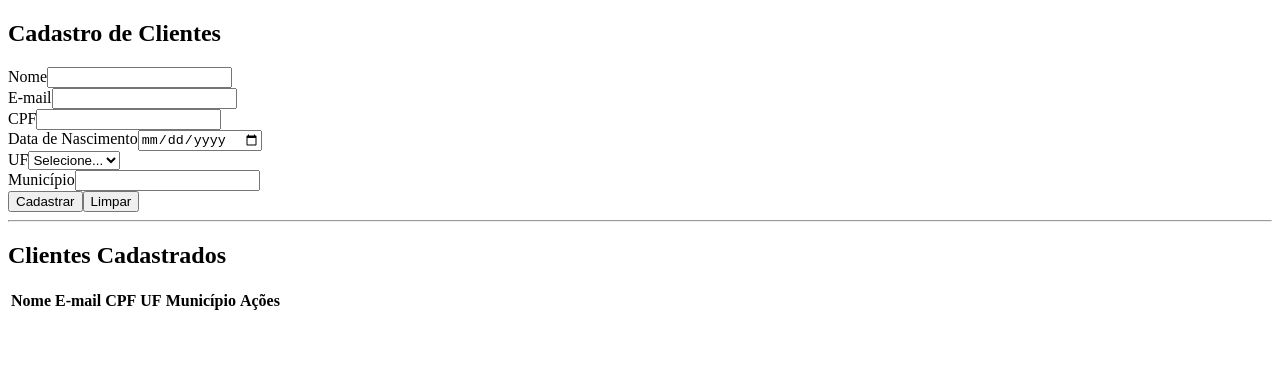
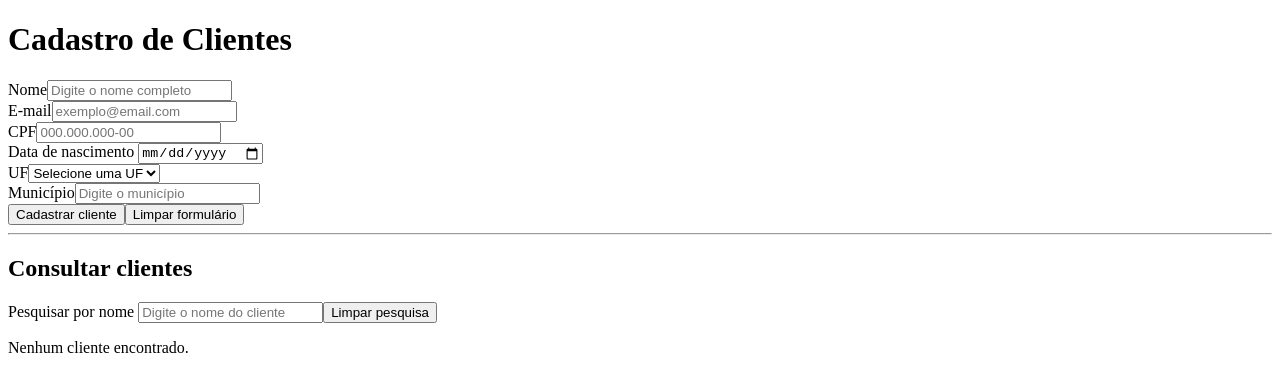
Before and after one commit to eloisazsenai/projeto-cadastro-clientes, an Angular app: page / in a window 1280 px wide. Shown: the top 392 px of the page. Built offline with nearby package versions, Linux system fonts and the light colour scheme.

Commit message:
feat: pesquisar cadastros

```diff
--- a/src/app/components/cadastro-cliente/cadastro-cliente.component.html
+++ b/src/app/components/cadastro-cliente/cadastro-cliente.component.html
@@ -1,86 +1,164 @@
 <div class="container">
 
-  <h2>Cadastro de Clientes</h2>
+  <h1>Cadastro de Clientes</h1>
 
-  <form [formGroup]="formularioCliente">
+  <form
+    [formGroup]="formularioCliente"
+    class="formulario"
+  >
 
-    <div>
-      <label>Nome</label>
-      <input type="text" formControlName="nome">
+    <div class="campo">
+      <label for="nome">Nome</label>
 
-      @if (formularioCliente.get('nome')?.invalid &&
-      formularioCliente.get('nome')?.touched) {
-        <small>Nome obrigatório.</small>
+      <input
+        id="nome"
+        type="text"
+        formControlName="nome"
+        placeholder="Digite o nome completo"
+      >
+
+      @if (
+        formularioCliente.get('nome')?.invalid &&
+        formularioCliente.get('nome')?.touched
+      ) {
+        <small class="erro">
+          O nome é obrigatório e deve ter pelo menos 3 caracteres.
+        </small>
       }
     </div>
 
-    <div>
-      <label>E-mail</label>
-      <input type="email" formControlName="email">
+    <div class="campo">
+      <label for="email">E-mail</label>
 
-      @if (formularioCliente.get('email')?.invalid &&
-      formularioCliente.get('email')?.touched) {
-        <small>E-mail inválido.</small>
+      <input
+        id="email"
+        type="email"
+        formControlName="email"
+        placeholder="exemplo@email.com"
+      >
+
+      @if (
+        formularioCliente.get('email')?.invalid &&
+        formularioCliente.get('email')?.touched
+      ) {
+        <small class="erro">
+          Digite um e-mail válido.
+        </small>
       }
     </div>
 
-    <div>
-      <label>CPF</label>
-      <input type="text" formControlName="cpf">
+    <div class="campo">
+      <label for="cpf">CPF</label>
+
+      <input
+        id="cpf"
+        type="text"
+        formControlName="cpf"
+        placeholder="000.000.000-00"
+      >
+
+      @if (
+        formularioCliente.get('cpf')?.invalid &&
+        formularioCliente.get('cpf')?.touched
+      ) {
+        <small class="erro">
+          O CPF é obrigatório.
+        </small>
+      }
     </div>
 
-    <div>
-      <label>Data de Nascimento</label>
-      <input type="date" formControlName="dataNascimento">
+    <div class="campo">
+      <label for="dataNascimento">
+        Data de nascimento
+      </label>
+
+      <input
+        id="dataNascimento"
+        type="date"
+        formControlName="dataNascimento"
+      >
+
+      @if (
+        formularioCliente.get('dataNascimento')?.invalid &&
+        formularioCliente.get('dataNascimento')?.touched
+      ) {
+        <small class="erro">
+          A data de nascimento é obrigatória.
+        </small>
+      }
     </div>
 
-    <div>
-      <label>UF</label>
+    <div class="campo">
+      <label for="uf">UF</label>
 
-      <select formControlName="uf">
-        <option value="">Selecione...</option>
+      <select
+        id="uf"
+        formControlName="uf"
+      >
+        <option value="">
+          Selecione uma UF
+        </option>
 
         @for (uf of ufs; track uf) {
-          <option [value]="uf">{{ uf }}</option>
+          <option [value]="uf">
+            {{ uf }}
+          </option>
         }
       </select>
+
+      @if (
+        formularioCliente.get('uf')?.invalid &&
+        formularioCliente.get('uf')?.touched
+      ) {
+        <small class="erro">
+          Selecione uma UF.
+        </small>
+      }
     </div>
 
-    <div>
-      <label>Município</label>
-      <input type="text" formControlName="municipio">
+    <div class="campo">
+      <label for="municipio">Município</label>
+
+      <input
+        id="municipio"
+        type="text"
+        formControlName="municipio"
+        placeholder="Digite o município"
+      >
+
+      @if (
+        formularioCliente.get('municipio')?.invalid &&
+        formularioCliente.get('municipio')?.touched
+      ) {
+        <small class="erro">
+          O município é obrigatório.
+        </small>
+      }
     </div>
 
-    <div>
+    <div class="botoes">
 
       @if (clienteEditandoId === null) {
-
         <button
           type="button"
-          (click)="cadastrarCliente()">
-
-          Cadastrar
-
+          (click)="cadastrarCliente()"
+        >
+          Cadastrar cliente
         </button>
-
       } @else {
-
         <button
           type="button"
-          (click)="atualizarCliente()">
-
-          Atualizar
-
+          (click)="atualizarCliente()"
+        >
+          Atualizar cliente
         </button>
-
       }
 
       <button
         type="button"
-        (click)="limparFormulario()">
-
-        Limpar
-
+        (click)="limparFormulario()"
+      >
+        Limpar formulário
       </button>
 
     </div>
@@ -89,7 +167,35 @@
 
   <hr>
 
-  <h2>Clientes Cadastrados</h2>
+  <section class="consulta">
+
+    <h2>Consultar clientes</h2>
+
+    <div class="pesquisa">
+
+      <label for="pesquisa">
+        Pesquisar por nome
+      </label>
+
+      <input
+        id="pesquisa"
+        type="text"
+        [formControl]="campoPesquisa"
+        placeholder="Digite o nome do cliente"
+      >
+
+      <button
+        type="button"
+        (click)="limparPesquisa()"
+      >
+        Limpar pesquisa
+      </button>
+
+    </div>
+
+    @if (clientesFiltrados.length > 0) {
+
+      <div class="tabela-container">
 
         <table>
 
@@ -98,6 +204,7 @@
               <th>Nome</th>
               <th>E-mail</th>
               <th>CPF</th>
+              <th>Data de nascimento</th>
               <th>UF</th>
               <th>Município</th>
               <th>Ações</th>
@@ -106,38 +213,45 @@
 
           <tbody>
 
-      @for (cliente of listaClientes; track cliente.id) {
-
+            @for (
+              cliente of clientesFiltrados;
+              track cliente.id
+            ) {
               <tr>
 
                 <td>{{ cliente.nome }}</td>
+
                 <td>{{ cliente.email }}</td>
+
                 <td>{{ cliente.cpf }}</td>
+
+                <td>
+                  {{ cliente.dataNascimento }}
+                </td>
+
                 <td>{{ cliente.uf }}</td>
+
                 <td>{{ cliente.municipio }}</td>
 
-          <td>
+                <td class="acoes">
 
                   <button
                     type="button"
-              (click)="editarCliente(cliente)">
-
+                    (click)="editarCliente(cliente)"
+                  >
                     Editar
-
                   </button>
 
                   <button
                     type="button"
-              (click)="excluirCliente(cliente.id)">
-
+                    (click)="excluirCliente(cliente.id)"
+                  >
                     Excluir
-
                   </button>
 
                 </td>
 
               </tr>
-
             }
 
           </tbody>
@@ -145,3 +259,15 @@
         </table>
 
       </div>
+
+    } @else {
+
+      <p class="mensagem-vazia">
+        Nenhum cliente encontrado.
+      </p>
+
+    }
+
+  </section>
+
+</div>
--- a/src/app/components/cadastro-cliente/cadastro-cliente.component.ts
+++ b/src/app/components/cadastro-cliente/cadastro-cliente.component.ts
@@ -2,6 +2,7 @@ import { Component } from '@angular/core';
 import { CommonModule } from '@angular/common';
 import {
   FormBuilder,
+  FormControl,
   FormGroup,
   ReactiveFormsModule,
   Validators
@@ -19,7 +20,11 @@ import { Cliente } from '../models/cliente';
 export class CadastroClienteComponent {
 
   formularioCliente: FormGroup;
+
+  campoPesquisa = new FormControl('');
+
   listaClientes: Cliente[] = [];
+  clientesFiltrados: Cliente[] = [];
 
   clienteEditandoId: string | null = null;
 
@@ -33,16 +38,15 @@ export class CadastroClienteComponent {
   constructor(private formBuilder: FormBuilder) {
     this.formularioCliente = this.formBuilder.group({
       nome: ['', [Validators.required, Validators.minLength(3)]],
+      email: ['', [Validators.required, Validators.email]],
+      cpf: ['', [Validators.required]],
+      dataNascimento: ['', [Validators.required]],
+      uf: ['', [Validators.required]],
+      municipio: ['', [Validators.required]]
+    });
 
-      email: ['', [Validators.required, Validators.email]],
-
-      cpf: ['', [Validators.required]],
-
-      dataNascimento: ['', [Validators.required]],
-
-      uf: ['', [Validators.required]],
-
-      municipio: ['', [Validators.required]]
+    this.campoPesquisa.valueChanges.subscribe(() => {
+      this.pesquisarCliente();
     });
   }
 
@@ -66,7 +70,26 @@ export class CadastroClienteComponent {
 
     this.listaClientes.push(cliente);
 
+    this.atualizarListaExibida();
     this.limparFormulario();
+  }
+
+  pesquisarCliente(): void {
+    const termo =
+      this.campoPesquisa.value?.trim().toLowerCase() ?? '';
+
+    if (termo === '') {
+      this.clientesFiltrados = [...this.listaClientes];
+      return;
+    }
+
+    this.clientesFiltrados = this.listaClientes.filter(cliente =>
+      cliente.nome.toLowerCase().includes(termo)
+    );
+  }
+
+  limparPesquisa(): void {
+    this.campoPesquisa.setValue('');
   }
 
   editarCliente(cliente: Cliente): void {
@@ -107,6 +130,7 @@ export class CadastroClienteComponent {
       municipio: this.formularioCliente.value.municipio
     };
 
+    this.atualizarListaExibida();
     this.limparFormulario();
   }
 
@@ -114,6 +138,12 @@ export class CadastroClienteComponent {
     this.listaClientes = this.listaClientes.filter(
       cliente => cliente.id !== id
     );
+
+    this.atualizarListaExibida();
+  }
+
+  atualizarListaExibida(): void {
+    this.pesquisarCliente();
   }
 
   limparFormulario(): void {
```
Lines whose indentation alone changed are shown as unchanged.
